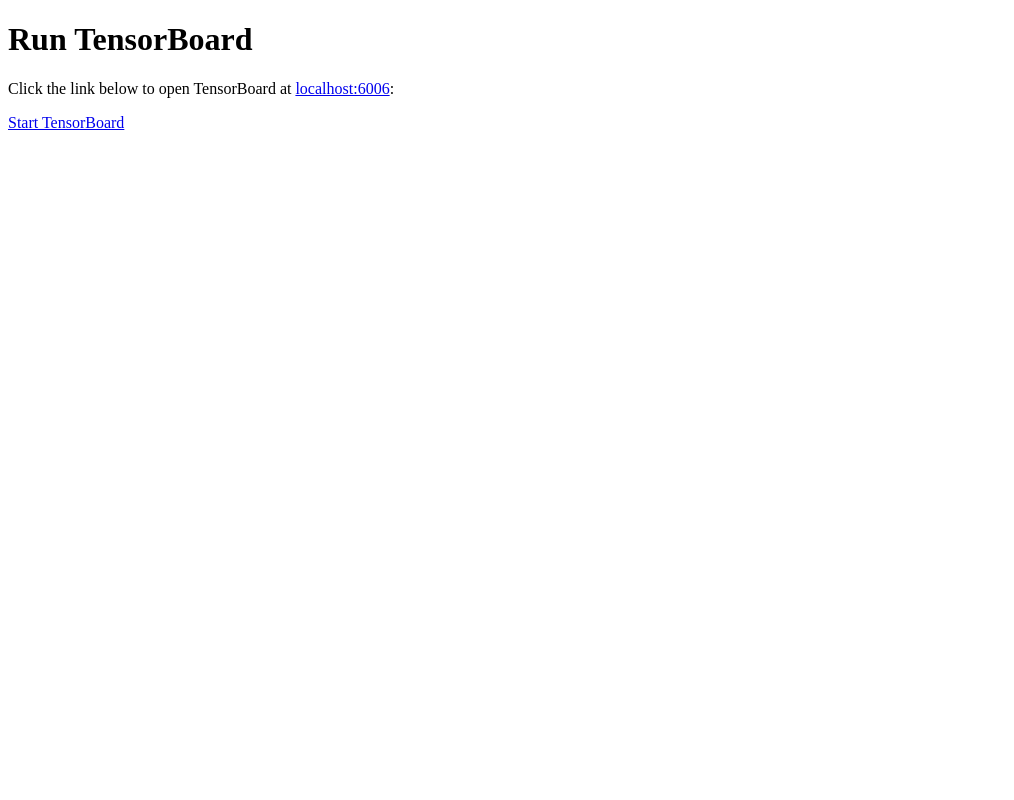
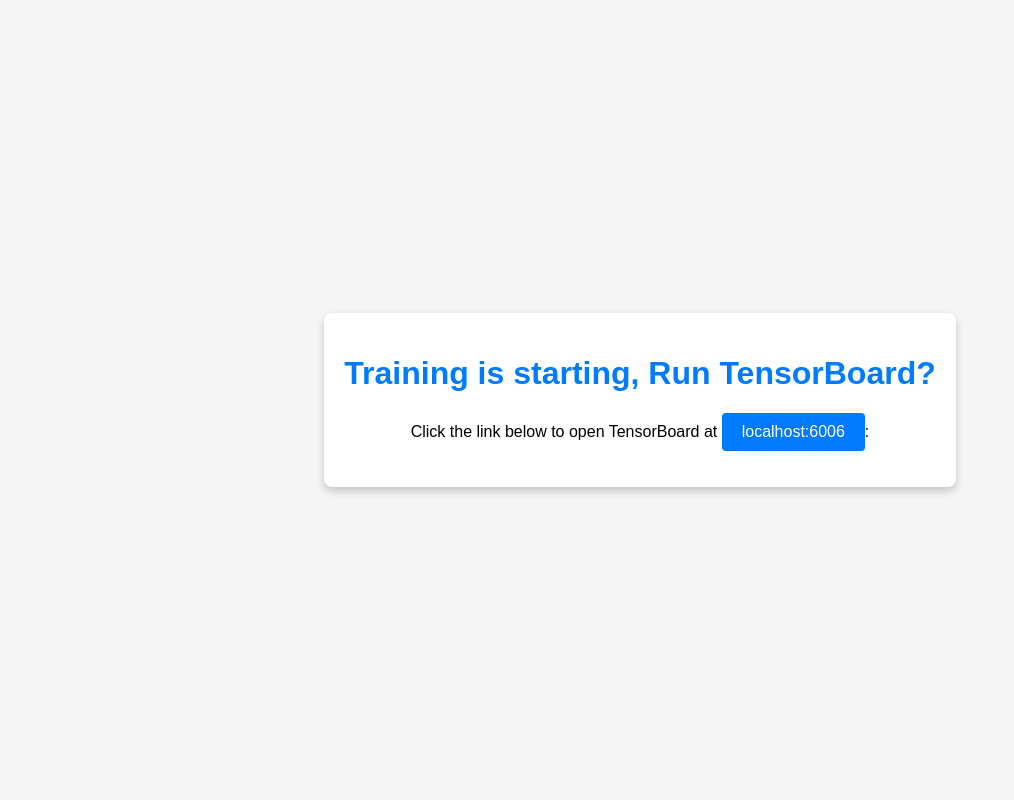
Before and after one commit to abdallah1097/TrOCR_Project, a Django app: page /Deep_Learning_App/train_model/ in a window 1280 px wide. Shown: the whole page, without its empty margins (0-1014 px from the left). Run offline with Django 4.2, Linux system fonts and the light colour scheme.

Commit message:
Adding fancy looking training fron-end

```diff
--- a/Deep_Learning_App/templates/training.html
+++ b/Deep_Learning_App/templates/training.html
@@ -1,11 +1,59 @@
 <!DOCTYPE html>
-<html>
+<html lang="en">
 <head>
+    <meta charset="UTF-8">
+    <meta name="viewport" content="width=device-width, initial-scale=1.0">
     <title>Run TensorBoard</title>
+    <style>
+        /* Add your custom CSS styles here */
+        body {
+            font-family: Arial, sans-serif;
+            background-color: #f5f5f5;
+            margin: 0;
+            padding: 0;
+            display: flex;
+            flex-direction: column;
+            align-items: center;
+            justify-content: center;
+            height: 100vh;
+        }
+
+        .container {
+            background-color: #fff;
+            border-radius: 8px;
+            box-shadow: 0 4px 8px rgba(0, 0, 0, 0.2);
+            padding: 20px;
+            text-align: center;
+        }
+
+        h1 {
+            color: #007bff;
+        }
+
+        p {
+            margin-top: 20px;
+        }
+
+        a {
+            display: inline-block;
+            padding: 10px 20px;
+            background-color: #007bff;
+            color: #fff;
+            text-decoration: none;
+            border-radius: 4px;
+            transition: background-color 0.3s ease;
+        }
+
+        a:hover {
+            background-color: #0056b3;
+        }
+    </style>
 </head>
 <body>
-    <h1>Run TensorBoard</h1>
-    <p>Click the link below to open TensorBoard at <a href="http://localhost:6006/" target="_blank">localhost:6006</a>:</p>
-    <a href="/run_tensorboard/" target="_blank">Start TensorBoard</a>
+    <div class="container">
+        <h1>Training is starting, Run TensorBoard?</h1>
+        <p>Click the link below to open TensorBoard at <a href="http://localhost:6006/" target="_blank">localhost:6006</a>:</p>
+
+    </div>
 </body>
 </html>
```
